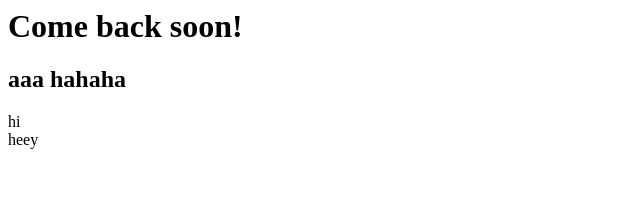
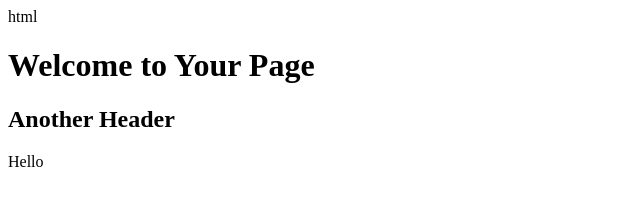
Before and after one commit to sabrinaorban/uxncode, a plain HTML site: page index.html in a window 1280 px wide. Shown: the whole page, without its empty margins (0-640 px from the left). Drawn offline with Linux system fonts and the light colour scheme.

Commit message:
new index file

```diff
--- a/index.html
+++ b/index.html
@@ -1,4 +1,21 @@
-<h1>Come back soon!</h1>
-<h2>aaa hahaha</h2>
-<div>hi</div>
-<div> heey</div>
+html
+<!DOCTYPE html>
+<html lang="en">
+<head>
+    <meta charset="UTF-8">
+    <meta name="viewport" content="width=device-width, initial-scale=1.0">
+    <title>Your Page</title>
+    <link rel="stylesheet" href="styles.css">
+</head>
+<body>
+    <header>
+        <h1>Welcome to Your Page</h1>
+    </header>
+    <header>
+        <h2>Another Header</h2>
+    </header>
+    <div>
+        Hello
+    </div>
+</body>
+</html>
```
